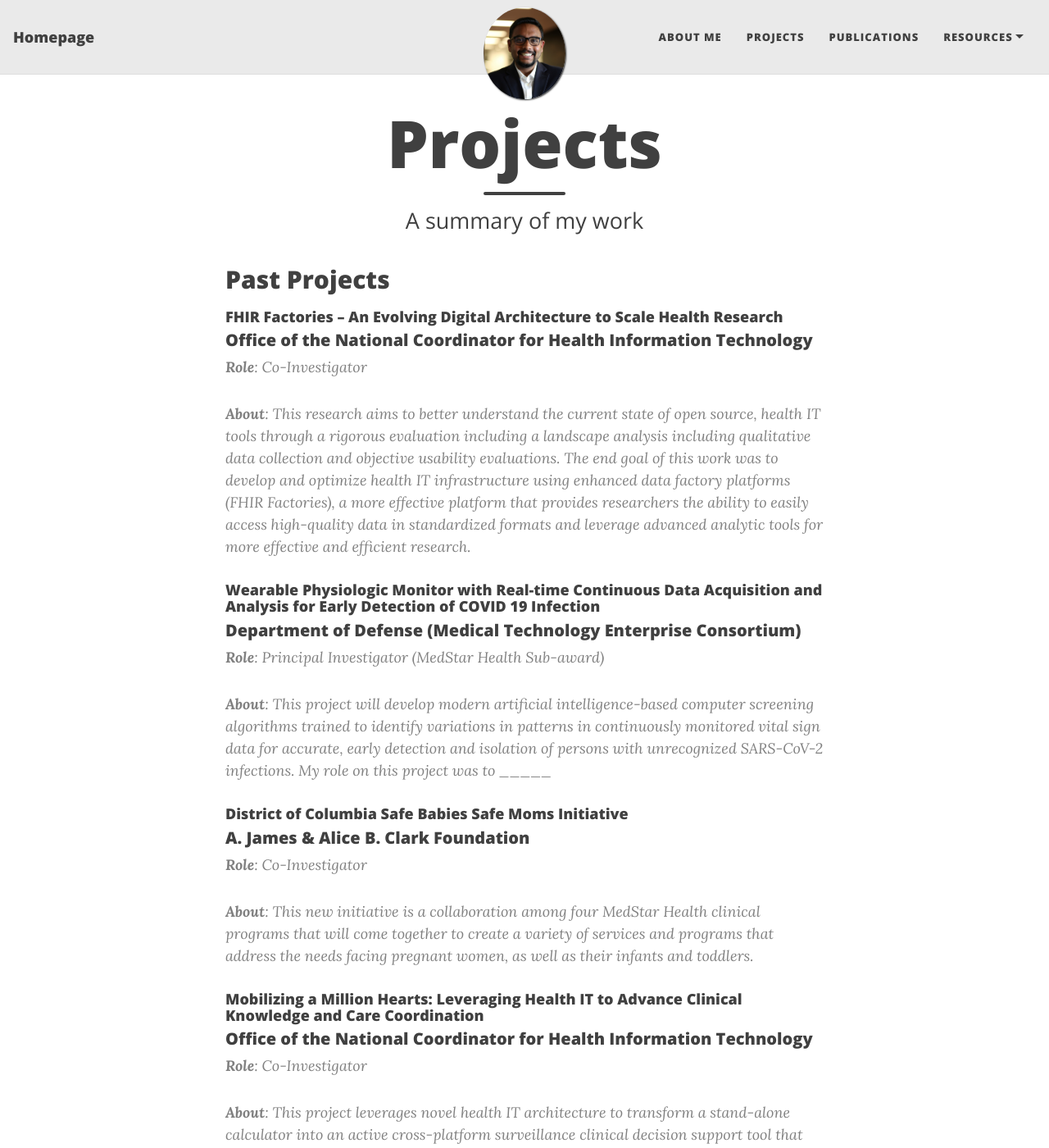
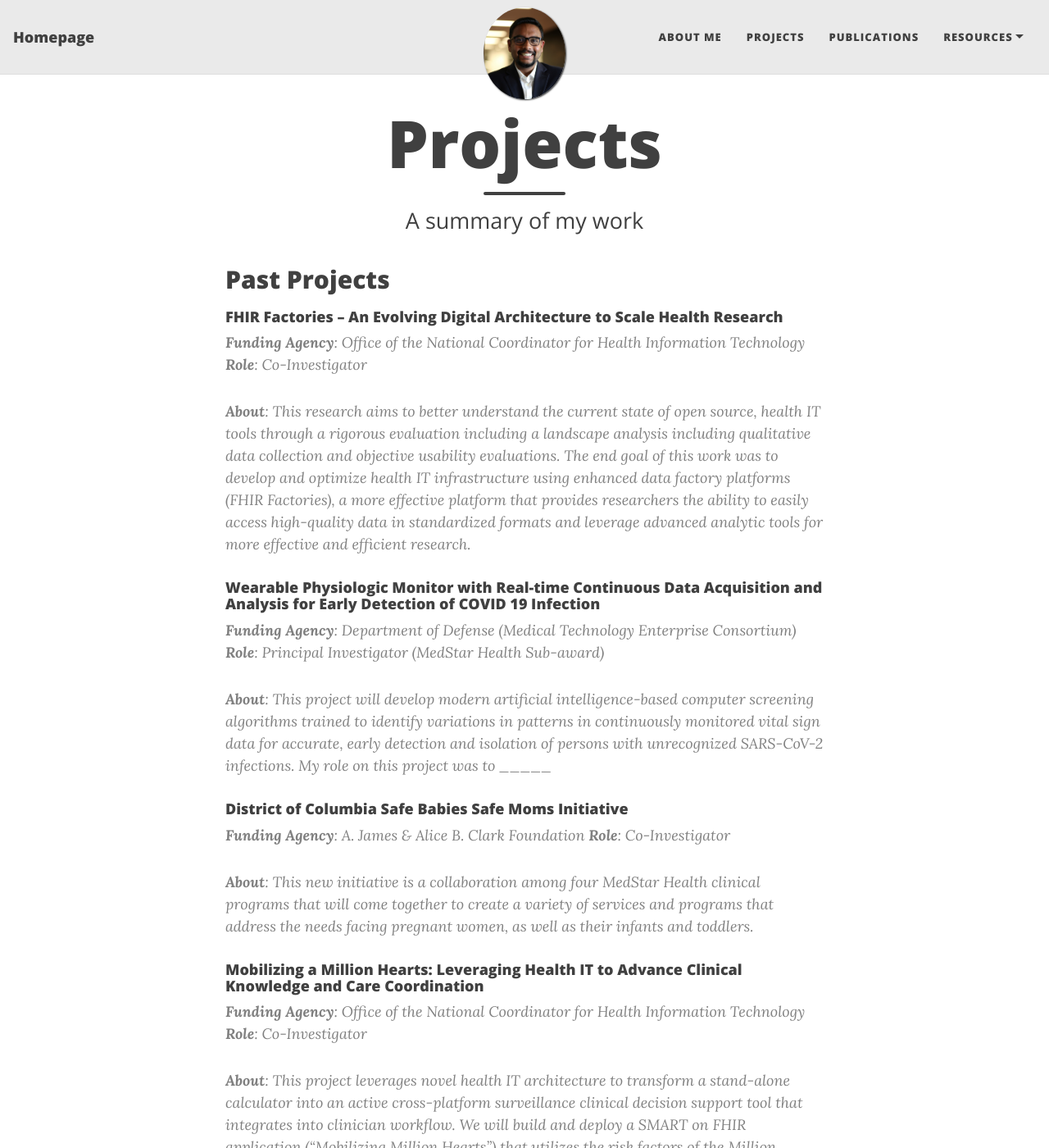
Before and after one commit to sidscorp/snambiar, a Jekyll site: the page built from projects.md, in a window 1280 px wide and 1400 px high. Shown: the whole window at 82% size. Built offline with Jekyll 4.4.1, drawn with Linux system fonts in a browser that asks for light colours; nearby versions of some CDN libraries; some of the changed text lies outside the part shown.

Commit message:
Update projects.md

```diff
--- a/projects.md
+++ b/projects.md
@@ -7,31 +7,31 @@
 ## Past Projects
 
 #### FHIR Factories – An Evolving Digital Architecture to Scale Health Research
-##### Office of the National Coordinator for Health Information Technology
+> **Funding Agency**: Office of the National Coordinator for Health Information Technology
 > **Role**: Co-Investigator
 >
 >> **About**: This research aims to better understand the current state of open source, health IT tools through a rigorous evaluation including a landscape analysis including qualitative data collection and objective usability evaluations. The end goal of this work was to develop and optimize health IT infrastructure using enhanced data factory platforms (FHIR Factories), a more effective platform that provides researchers the ability to easily access high-quality data in standardized formats and leverage advanced analytic tools for more effective and efficient research.
 
 #### Wearable Physiologic Monitor with Real-time Continuous Data Acquisition and Analysis for Early Detection of COVID 19 Infection
-##### Department of Defense (Medical Technology Enterprise Consortium)
+> **Funding Agency**: Department of Defense (Medical Technology Enterprise Consortium)
 > **Role**: Principal Investigator (MedStar Health Sub-award)
 >
 >> **About**: This project will develop modern artificial intelligence-based computer screening algorithms trained to identify variations in patterns in continuously monitored vital sign data for accurate, early detection and isolation of persons with unrecognized SARS-CoV-2 infections.  My role on this project was to _____
 
 #### District of Columbia Safe Babies Safe Moms Initiative
-##### A. James & Alice B. Clark Foundation
+> **Funding Agency**: A. James & Alice B. Clark Foundation
 > **Role**: Co-Investigator
 >
 >> **About**: This new initiative is a collaboration among four MedStar Health clinical programs that will come together to create a variety of services and programs that address the needs facing pregnant women, as well as their infants and toddlers.
 
 #### Mobilizing a Million Hearts: Leveraging Health IT to Advance Clinical Knowledge and Care Coordination
-##### Office of the National Coordinator for Health Information Technology
+> **Funding Agency**: Office of the National Coordinator for Health Information Technology
 > **Role**: Co-Investigator
 >
 >> **About**: This project leverages novel health IT architecture to transform a stand-alone calculator into an active cross-platform surveillance clinical decision support tool that integrates into clinician workflow. We will build and deploy a SMART on FHIR application (“Mobilizing Million Hearts”) that utilizes the risk factors of the Million Hearts Atherosclerotic Cardiovascular Disease (ASCVD) risk estimator and incorporates clinician user needs to inform clinical knowledge at the point of care.
 
 #### SEPSIS: Sepsis Early Prediction Support Implementation System
-##### National Science Foundation, Smart and Connected Health
+> **Funding Agency**: National Science Foundation, Smart and Connected Health
 > **Role**: Doctoral Research Associate
 >
 >> **About**: This research worked to overcome the barriers associated with timely diagnosis and effective treatment of Sepsis by integrating electronic health records (EHR) and clinical expertise to provide an evidence-based framework to diagnose and accurately risk-stratify patients within the sepsis spectrum, and develop and validate intervention policies that inform sepsis treatment decisions.
```
